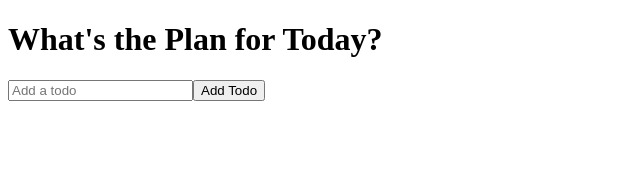
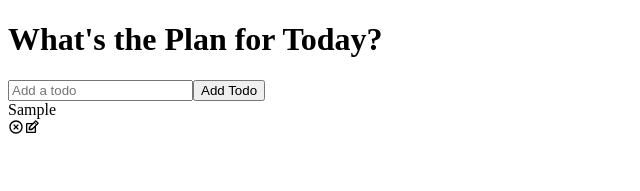
Before and after one commit to Anahidhemmat/Todo-List-React, a React (Create React App) app: page / in a window 1280 px wide. Both pictures are taken after typing "Sample" into the empty fields and a click on the button "Add Todo". Shown: the top 191 px of the page, without its empty margins (0-640 px from the left). Built offline with nearby package versions, Linux system fonts and the light colour scheme.

Commit message:
editing Todo component, remove todos

```diff
--- a/package.json
+++ b/package.json
@@ -8,6 +8,7 @@
     "@testing-library/user-event": "^13.5.0",
     "react": "^18.2.0",
     "react-dom": "^18.2.0",
+    "react-icons": "^4.4.0",
     "react-scripts": "5.0.1",
     "web-vitals": "^2.1.4"
   },
--- a/src/components/Todo.js
+++ b/src/components/Todo.js
@@ -0,0 +1,34 @@
+import React, { useState } from "react";
+import TodoForm from "./TodoForm";
+import { RiCloseCircleLine } from "react-icons/ri";
+import { TiEdit } from "react-icons/ti";
+
+const Todo = ({ todos, completeTodo, removeTodo }) => {
+  const [edit, setEdit] = useState({
+    id: null,
+    value: "",
+  });
+
+  return todos.map((todo, index) => (
+    <div
+      className={todo.isComplete ? "todo-row complete" : "todo-row"}
+      key={index}
+    >
+      <div key={todo.id} onClick={() => completeTodo(todo.id)}>
+        {todo.text}
+      </div>
+      <div className="icons">
+        <RiCloseCircleLine
+          onClick={() => removeTodo(todo.id)}
+          className="delete-icon"
+        />
+        <TiEdit
+          onClick={() => setEdit({ id: todo.id, value: todo.text })}
+          className="edit-icon"
+        />
+      </div>
+    </div>
+  ));
+};
+
+export default Todo;
--- a/src/components/TodoList.js
+++ b/src/components/TodoList.js
@@ -1,4 +1,5 @@
 import React, { useState } from "react";
+import Todo from "./Todo";
 import TodoForm from "./TodoForm";
 const TodoList = () => {
   const [todos, setTodos] = useState([]);
@@ -11,10 +12,25 @@
 
     setTodos(newTodos);
   };
+  const removeTodo = (id) => {
+    const removeArr = [...todos].filter((todo) => todo.id !== id);
+    setTodos(removeArr);
+  };
+  const completeTodo = (id) => {
+    let updatedTodos = todos.map((todo) => {
+      if (todo.id === id) {
+        todo.isComplete = !todo.isComplete;
+      }
+      return todo;
+    });
+    setTodos(updatedTodos);
+  };
+
   return (
     <div>
       <h1>What's the Plan for Today? </h1>
       <TodoForm onSubmit={addTodo} />
+      <Todo todos={todos} completeTodo={completeTodo} removeTodo={removeTodo} />
     </div>
   );
 };
```
Also changed, not shown: 1 other file (tests, documents, lock files or other folders).
